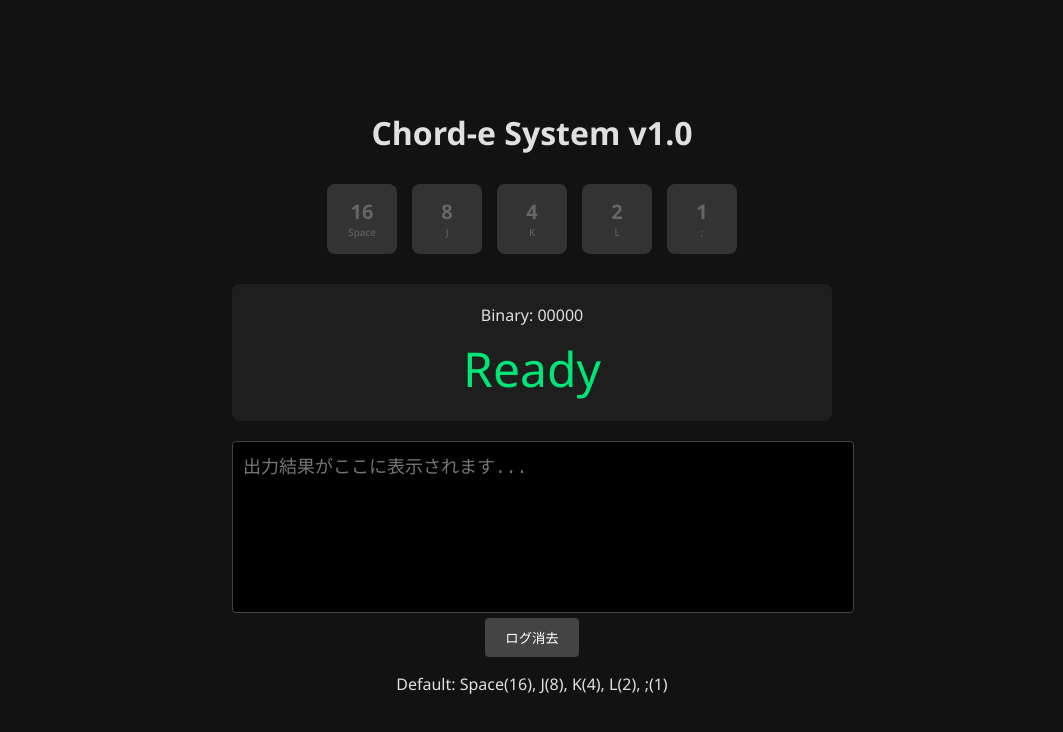
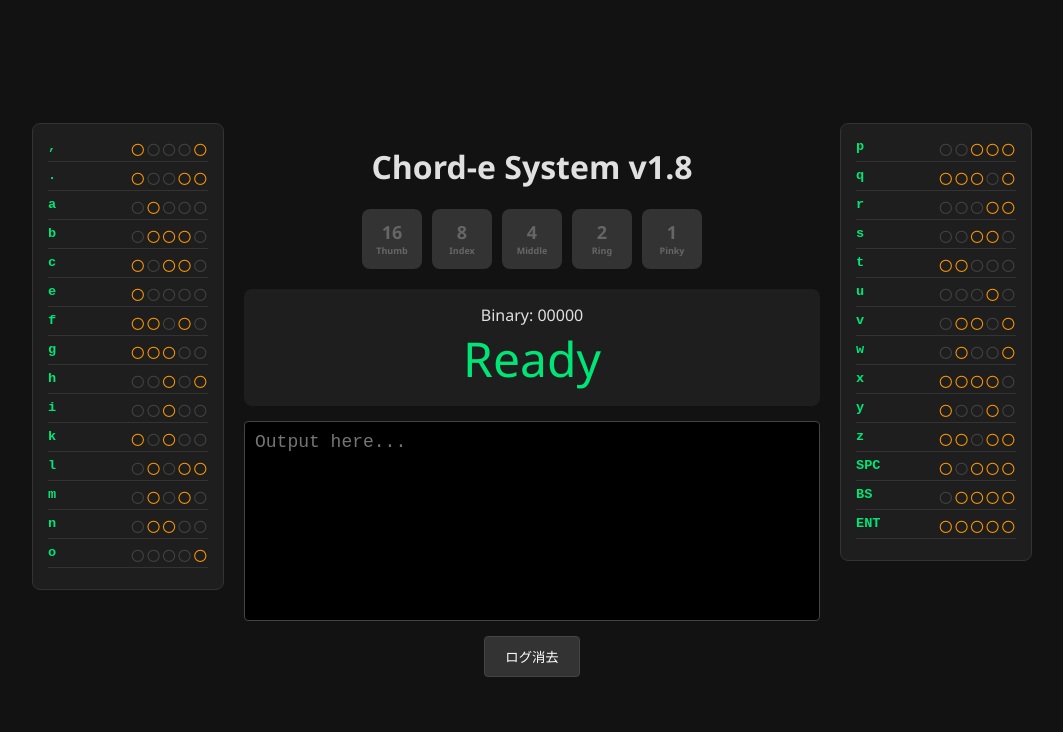
Before and after one commit to channkenn/Chorde-Evolution, a plain HTML site: page index.html in a window 1280 px wide. Shown: the whole page, without its empty margins (108-1171 px from the left). Drawn offline with Linux system fonts and the light colour scheme.

Commit message:
mapping guide 追加

```diff
--- a/chorde.js
+++ b/chorde.js
@@ -126,6 +126,8 @@ window.addEventListener("keyup", (e) => {
       if (chordMaxState === 24 && duration > TOGGLE_THRESHOLD) {
         isNumericLayer = !isNumericLayer;
         showModeFeedback();
+        // ★追加: レイヤーが切り替わったので表を再生成する
+        generateReferenceTable();
       } else {
         const table = isNumericLayer
           ? CONFIG.numericTable
@@ -188,3 +190,67 @@ elements.resetBtn.addEventListener("click", () => {
   elements.log.value = "";
   elements.charDisplay.innerText = "Ready";
 });
+
+/**
+ * リファレンス表の動的生成
+ */
+function generateReferenceTable() {
+  // 現在のレイヤー（ABCかNUMか）に応じてテーブルを切り替える
+  const table = isNumericLayer ? CONFIG.numericTable : CONFIG.defaultTable;
+
+  const leftSidebar = document.getElementById("left-sidebar");
+  const rightSidebar = document.getElementById("right-sidebar");
+
+  // ガード：要素が見つからない場合は何もしない（エラー回避）
+  if (!leftSidebar || !rightSidebar) return;
+
+  // アルファベット順（A-Z）にソート。ただし特殊文字は最後に。
+  const sortedKeys = Object.keys(table).sort((a, b) => {
+    const charA = table[a].toLowerCase();
+    const charB = table[b].toLowerCase();
+
+    const getWeight = (c) => {
+      if (c === "\n") return "zzz3"; // Enter
+      if (c === "\b") return "zzz2"; // BS
+      if (c === " ") return "zzz1"; // Space
+      return c;
+    };
+
+    const wA = getWeight(charA);
+    const wB = getWeight(charB);
+    return wA.localeCompare(wB);
+  });
+
+  const midPoint = Math.ceil(sortedKeys.length / 2);
+
+  const createEntry = (key) => {
+    const val = parseInt(key);
+    let char = table[key];
+
+    // ラベルの変換
+    if (char === "\n") char = "ENT";
+    if (char === "\b") char = "BS";
+    if (char === " ") char = "SPC";
+
+    // 5つの〇を生成 (親、人、中、薬、小)
+    let binaryVisual = "";
+    [16, 8, 4, 2, 1].forEach((bit) => {
+      const isActive = val & bit;
+      binaryVisual += `<span class="dot ${isActive ? "on" : "off"}">〇</span>`;
+    });
+
+    return `<div class="ref-entry">
+              <span class="ref-char">${char}</span>
+              <span class="ref-bits">${binaryVisual}</span>
+            </div>`;
+  };
+
+  leftSidebar.innerHTML = sortedKeys
+    .slice(0, midPoint)
+    .map(createEntry)
+    .join("");
+  rightSidebar.innerHTML = sortedKeys.slice(midPoint).map(createEntry).join("");
+}
+
+// 【重要】DOMの読み込みが終わってから呼び出す
+document.addEventListener("DOMContentLoaded", generateReferenceTable);
--- a/index.html
+++ b/index.html
@@ -3,19 +3,22 @@
   <head>
     <meta charset="UTF-8" />
     <meta name="viewport" content="width=device-width, initial-scale=1.0" />
-    <title>Chord-e Core System</title>
+    <title>Chord-e Core System v1.8</title>
     <link rel="stylesheet" href="style.css" />
   </head>
   <body>
+    <div id="main-layout">
+      <aside id="left-sidebar" class="sidebar"></aside>
+
       <div id="app">
         <header>
-        <h1>Chord-e System v1.0</h1>
+          <h1>Chord-e System v1.8</h1>
           <div id="bit-indicator">
-          <div class="bit" id="bit-16">16<span>Space</span></div>
-          <div class="bit" id="bit-8">8<span>J</span></div>
-          <div class="bit" id="bit-4">4<span>K</span></div>
-          <div class="bit" id="bit-2">2<span>L</span></div>
-          <div class="bit" id="bit-1">1<span>;</span></div>
+            <div class="bit" id="bit-16">16<span>Thumb</span></div>
+            <div class="bit" id="bit-8">8<span>Index</span></div>
+            <div class="bit" id="bit-4">4<span>Middle</span></div>
+            <div class="bit" id="bit-2">2<span>Ring</span></div>
+            <div class="bit" id="bit-1">1<span>Pinky</span></div>
           </div>
         </header>
 
@@ -27,14 +30,15 @@
           <textarea
             id="output-log"
             readonly
-          placeholder="出力結果がここに表示されます..."
+            placeholder="Output here..."
           ></textarea>
+          <div>
+            <button id="btn-reset">ログ消去</button>
+          </div>
         </main>
+      </div>
 
-      <footer>
-        <button id="btn-reset">ログ消去</button>
-        <p>Default: Space(16), J(8), K(4), L(2), ;(1)</p>
-      </footer>
+      <aside id="right-sidebar" class="sidebar"></aside>
     </div>
     <script src="chorde.js"></script>
   </body>
--- a/style.css
+++ b/style.css
@@ -3,6 +3,7 @@
   --text-color: #e0e0e0;
   --accent-color: #00e676;
   --bit-off: #333;
+  --sidebar-bg: #1e1e1e;
 }
 
 body {
@@ -13,39 +14,57 @@ body {
   display: flex;
   justify-content: center;
   align-items: center;
-  height: 100vh;
+  min-height: 100vh;
+}
+
+/* 左右に並べるための大枠コンテナ */
+#main-layout {
+  display: flex;
+  flex-direction: row;
+  align-items: flex-start;
+  gap: 20px;
+  width: 95%;
+  max-width: 1000px;
+  padding: 20px;
 }
 
 #app {
-  width: 90%;
-  max-width: 600px;
+  flex: 1; /* 中央のメインコンテンツが広がる */
   text-align: center;
+  min-width: 400px;
+}
+
+/* サイドバーの調整 */
+.sidebar {
+  width: 160px;
+  background: var(--sidebar-bg);
+  color: #fff;
+  padding: 15px;
+  border-radius: 8px;
+  font-family: monospace;
+  font-size: 0.85rem;
+  border: 1px solid #333;
 }
 
 #bit-indicator {
   display: flex;
   justify-content: center;
-  gap: 15px;
-  margin: 30px 0;
+  gap: 10px;
+  margin: 20px 0;
 }
 
 .bit {
-  width: 70px;
-  height: 70px;
+  width: 60px;
+  height: 60px;
   background: var(--bit-off);
   border-radius: 8px;
   display: flex;
   flex-direction: column;
   justify-content: center;
-  font-size: 20px;
+  font-size: 18px;
   font-weight: bold;
   color: #666;
   transition: all 0.1s ease;
-}
-
-.bit span {
-  font-size: 10px;
-  font-weight: normal;
 }
 
 .bit.active {
@@ -54,22 +73,25 @@ body {
   box-shadow: 0 0 15px var(--accent-color);
 }
 
+.bit span {
+  font-size: 9px;
+}
+
 #display-container {
   background: #1e1e1e;
-  padding: 20px;
+  padding: 15px;
   border-radius: 8px;
-  margin-bottom: 20px;
+  margin-bottom: 15px;
 }
 
 #current-char {
   font-size: 48px;
   color: var(--accent-color);
-  margin-top: 10px;
 }
 
 #output-log {
   width: 100%;
-  height: 150px;
+  height: 200px;
   background: #000;
   color: #fff;
   border: 1px solid #444;
@@ -77,17 +99,42 @@ body {
   padding: 10px;
   font-size: 18px;
   resize: none;
+  box-sizing: border-box; /* パディング崩れ防止 */
+}
+
+.ref-entry {
+  display: flex;
+  justify-content: space-between;
+  margin-bottom: 6px;
+  border-bottom: 1px solid #333;
+  padding-bottom: 2px;
+}
+
+.ref-char {
+  font-weight: bold;
+  color: var(--accent-color);
+}
+
+.dot {
+  margin: 0 1px;
+}
+.dot.on {
+  color: #ff9800;
+}
+.dot.off {
+  color: #444;
 }
 
 button {
-  background: #444;
+  background: #333;
   color: #fff;
-  border: none;
+  border: 1px solid #444;
   padding: 10px 20px;
   border-radius: 4px;
   cursor: pointer;
+  margin-top: 10px;
 }
 
 button:hover {
-  background: #555;
+  background: #444;
 }
```
Lines whose indentation alone changed are shown as unchanged.
